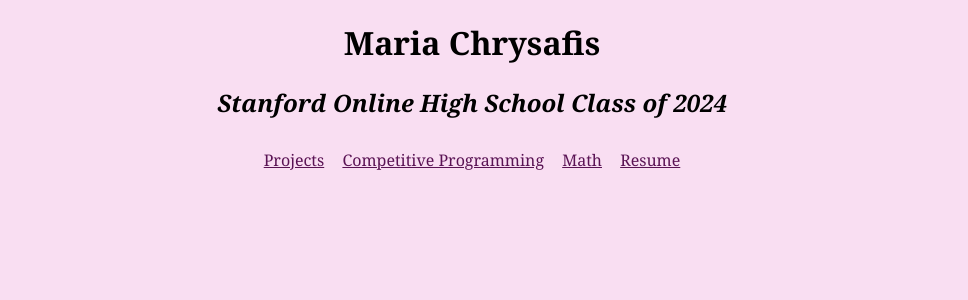
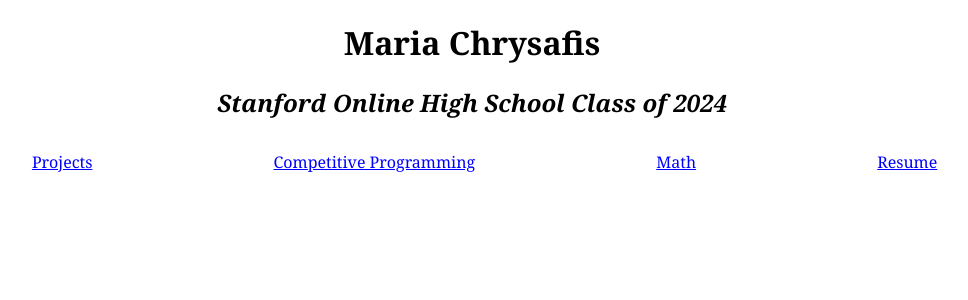
Before and after one commit to MariaChrysafis/Personal, a PHP site: page / in a window 1280 px wide. Shown: the top 300 px of the page, without its empty margins (168-1136 px from the left). Run offline with PHP 8.4, Linux system fonts and the light colour scheme.

Commit message:
Vanilaa
Vanilaa

```diff
--- a/styles.css
+++ b/styles.css
@@ -1,25 +1,25 @@
 body {
-    background-color: rgb(249, 222, 242);
+    background-color: white;
     font-family: Georgia;
     cursor: pointer;
 }
 .navbar {
     overflow: hidden;
     top: 0; /* Position the navbar at the top of the page */
+    width: 100%; /* Full width */
     text-align: center;
-    padding: 10px;
+    padding: 1%;
 }
 
 .navbar a {
     color: white;
-    padding: 7px;
-    color:rgb(249, 222, 242);
-    color:rgb(90, 19, 84);
+    padding: 7%;
+    color:blue;
 }
 
 .navbar a:hover {
     font-style: italic;
-    font-size: 20px;
+    color: black;
 }
 
 
@@ -30,3 +30,16 @@ h2 {
     text-align: center;
     font-style: italic;
 }
+
+@-webkit-keyframes rotating {
+    from{
+        -webkit-transform: rotate(0deg);
+    }
+    to{
+        -webkit-transform: rotate(360deg);
+    }
+}
+
+.rotating {
+    -webkit-animation: rotating 500s linear infinite;
+}
```
